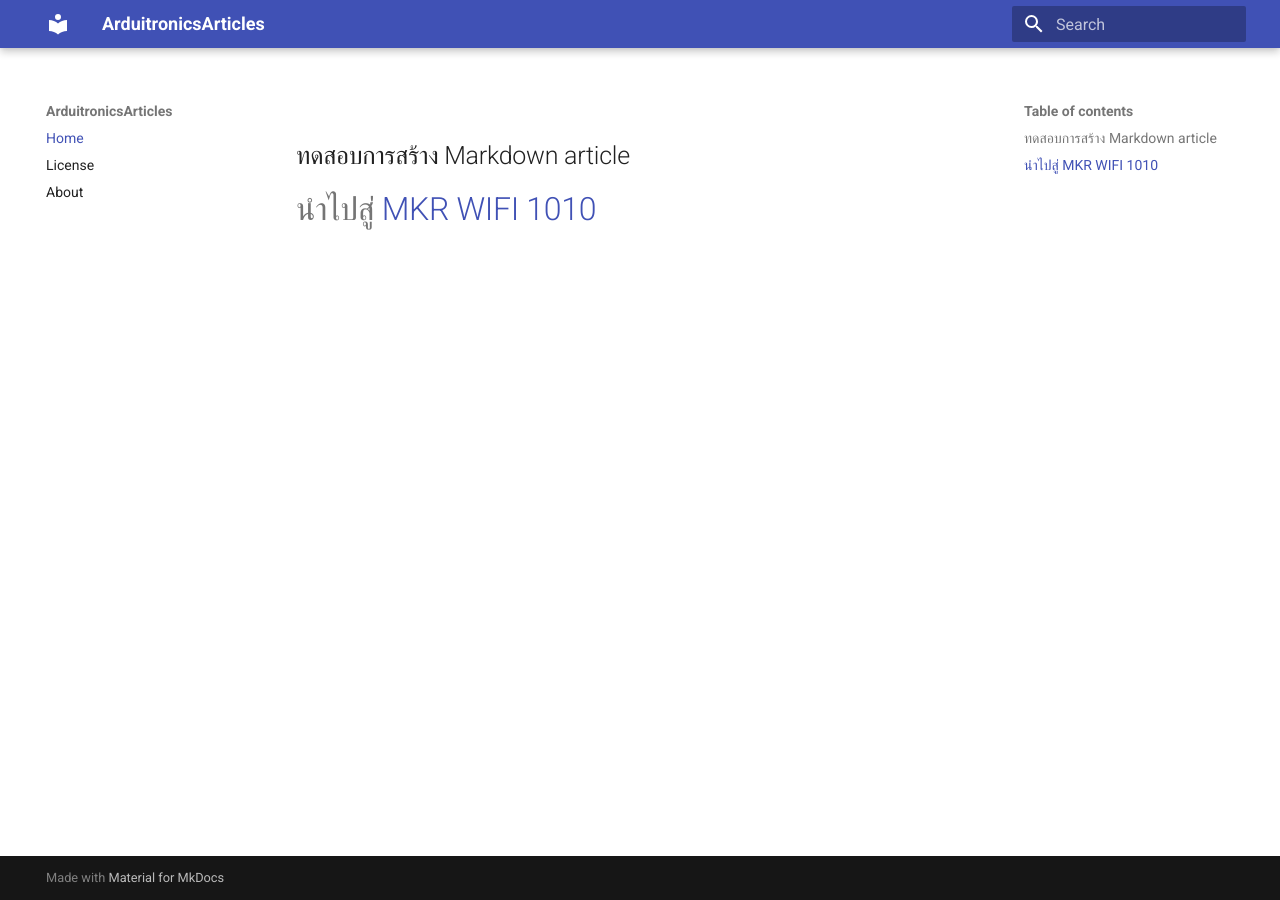
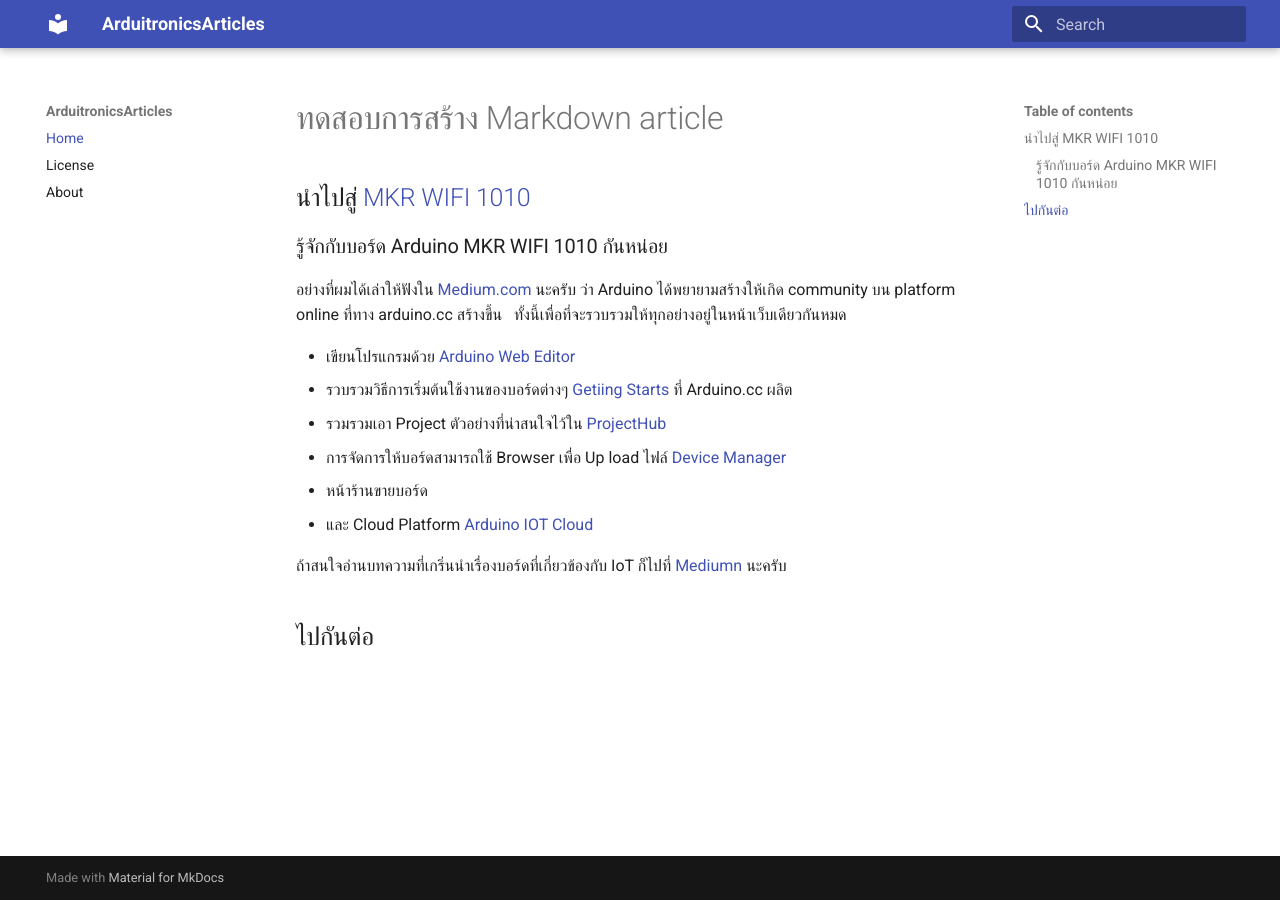
Before and after one commit to arduitronics/articles, an MkDocs documentation site: the page built from docs/index.md, in a window 1280 px wide. Built offline with MkDocs 1.6.1 and Material for MkDocs 9.7.7, drawn with Linux system fonts in a browser that asks for light colours.

Commit message:
add img folder

```diff
--- a/docs/index.md
+++ b/docs/index.md
@@ -1,2 +1,18 @@
-## ทดสอบการสร้าง Markdown article
-# นำไปสู่ [MKR WIFI 1010](https://arduitronics.github.io/articles/site/mkr1010/)
+# ทดสอบการสร้าง Markdown article
+## นำไปสู่ [MKR WIFI 1010](https://arduitronics.github.io/articles/site/mkr1010/)
+### รู้จักกับบอร์ด Arduino MKR WIFI 1010 กันหน่อย
+อย่างที่ผมได้เล่าให้ฟังใน [Medium.com](https://medium.com/@mountain_a/arduino-iot-%E0%B8%A7%E0%B8%B1%E0%B8%99%E0%B8%99%E0%B8%B5%E0%B9%89%E0%B8%97%E0%B8%B3%E0%B8%AD%E0%B8%B0%E0%B9%84%E0%B8%A3%E0%B9%84%E0%B8%94%E0%B9%89%E0%B8%9A%E0%B9%89%E0%B8%B2%E0%B8%87-%E0%B8%95%E0%B8%AD%E0%B8%99%E0%B8%97%E0%B8%B5%E0%B9%88-1-%E0%B8%A0%E0%B8%B2%E0%B8%9E%E0%B8%A3%E0%B8%A7%E0%B8%A1-bf2e758a5971)   นะครับ ว่า Arduino ได้พยายามสร้างให้เกิด community บน platform online ที่ทาง arduino.cc สร้างขึ้น &nbsp; ทั้งนี้เพื่อที่จะรวบรวมให้ทุกอย่างอยู่ในหน้าเว็บเดียวกันหมด
+
+  - เขียนโปรแกรมด้วย [Arduino Web Editor](https://create.arduino.cc/editor/)
+  - รวบรวมวิธีการเริ่มต้นใช้งานของบอร์ดต่างๆ [Getiing Starts](https://create.arduino.cc/getting-started/) ที่ Arduino.cc ผลิต
+  - รวมรวมเอา Project ตัวอย่างที่น่าสนใจไว้ใน [ProjectHub](https://create.arduino.cc/projecthub)
+  - การจัดการให้บอร์ดสามารถใช้ Browser เพื่อ Up load ไฟล์ [Device Manager](https://create.arduino.cc/devices/)
+  - หน้าร้านขายบอร์ด
+  - และ Cloud Platform [Arduino IOT Cloud](https://create.arduino.cc/iot/)
+
+ถ้าสนใจอ่านบทความที่เกริ่นนำเรื่องบอร์ดที่เกี่ยวข้องกับ IoT ก็ไปที่ [Mediumn](https://medium.com/@mountain_a) นะครับ
+
+
+
+
+## ไปกันต่อ
--- a/mkdocs.yml
+++ b/mkdocs.yml
@@ -8,6 +8,28 @@ theme:
     name: material
 
 
+# Extensions
+markdown_extensions:
+  - codehilite
+  - markdown.extensions.admonition
+  - markdown.extensions.def_list
+  - markdown.extensions.footnotes
+  - markdown.extensions.meta
+  - pymdownx.arithmatex
+  - pymdownx.caret
+  - pymdownx.critic
+  - pymdownx.emoji:
+      emoji_generator: !!python/name:pymdownx.emoji.to_svg
+  - pymdownx.inlinehilite
+  - pymdownx.magiclink
+  - pymdownx.mark
+  - pymdownx.smartsymbols
+  - pymdownx.superfences
+  - pymdownx.tilde
+  - pymdownx.keys
+  - codehilite:
+      linenums: true
+
 extra_javascript:
   - 'javascripts/extra.js'
   - 'https://cdnjs.cloudflare.com/ajax/libs/mathjax/2.7.0/MathJax.js?config=TeX-MML-AM_CHTML'
```
Also changed, not shown: img/createarduino.jpg (added).
